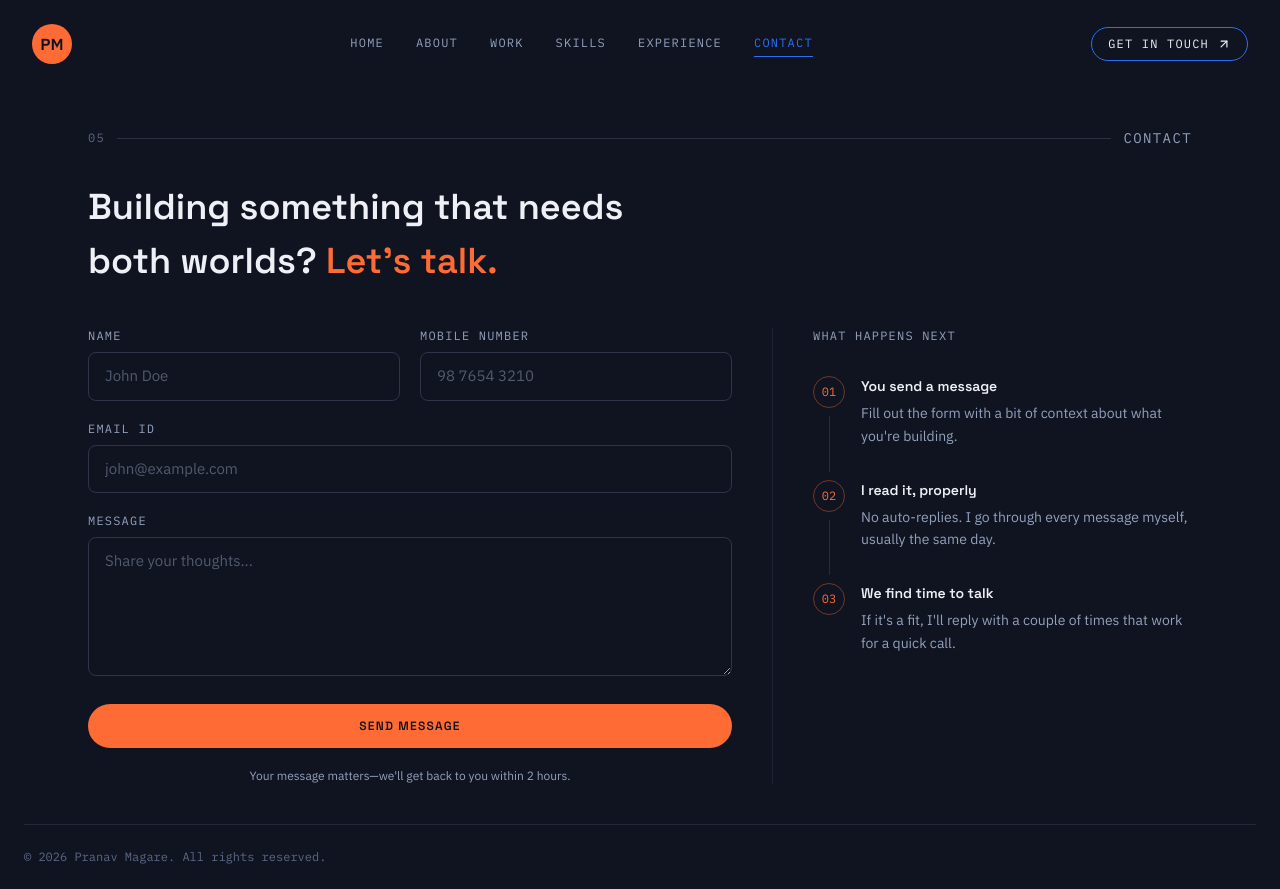
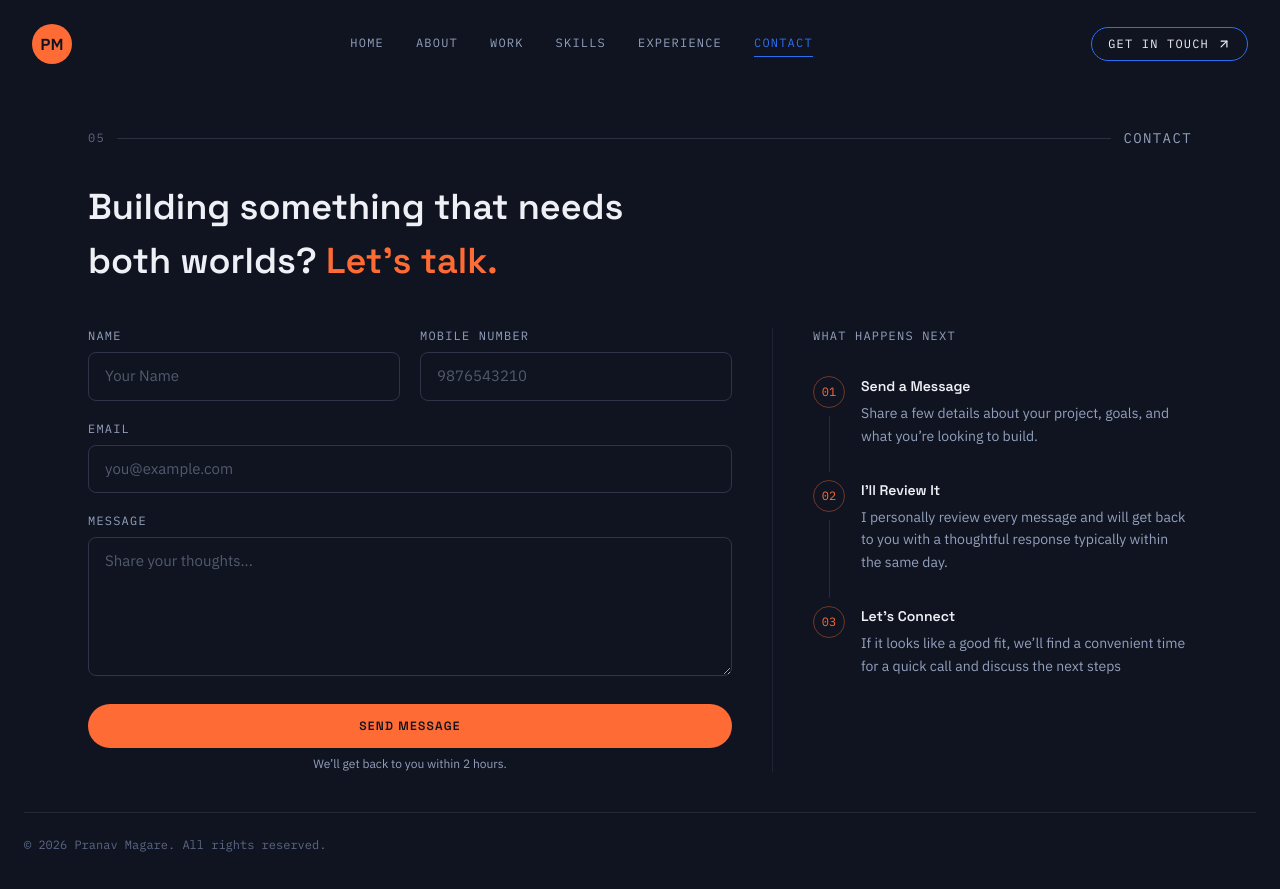
Before and after one commit to VickyDevlo/portfolio, a React (Vite) app: page /contact in a window 1280 px wide. Built offline with nearby package versions, Linux system fonts and the light colour scheme.

Commit message:
CHANGES IN CONTACT PAGE

```diff
--- a/src/data/content.js
+++ b/src/data/content.js
@@ -1,4 +1,11 @@
 import { User, Layers, Briefcase } from "lucide-react";
+
+export const INITIAL_FORM_FIELDS = {
+  name: "",
+  mobile: "",
+  email: "",
+  message: "",
+};
 
 export const CONTACT = {
   name: "Pranav Magare",
@@ -288,18 +295,18 @@ export const EDUCATION = {
 export const CONTACT_STEPS = [
   {
     n: "01",
-    title: "You send a message",
-    desc: "Fill out the form with a bit of context about what you're building.",
+    title: "Send a Message",
+    desc: "Share a few details about your project, goals, and what you’re looking to build.",
   },
   {
     n: "02",
-    title: "I read it, properly",
-    desc: "No auto-replies. I go through every message myself, usually the same day.",
+    title: "I’ll Review It",
+    desc: "I personally review every message and will get back to you with a thoughtful response typically within the same day.",
   },
   {
     n: "03",
-    title: "We find time to talk",
-    desc: "If it's a fit, I'll reply with a couple of times that work for a quick call.",
+    title: "Let’s Connect",
+    desc: "If it looks like a good fit, we’ll find a convenient time for a quick call and discuss the next steps",
   },
 ];
 
--- a/src/shared/ContactForm.jsx
+++ b/src/shared/ContactForm.jsx
@@ -1,47 +1,50 @@
-import React, { useEffect, useState } from "react";
+import React, { useState } from "react";
 import emailjs from "@emailjs/browser";
 import { useToast } from "../hooks/useToast";
+import { INITIAL_FORM_FIELDS } from "../data/content";
 
 export const ContactForm = () => {
-  const [formData, setFormData] = useState({
-    name: "",
-    mobile: "",
-    email: "",
-    message: "",
-  });
+  const [formData, setFormData] = useState(INITIAL_FORM_FIELDS);
   const [status, setStatus] = useState("");
   const toast = useToast();
 
-  const handleChange = (e) => {
-    setFormData({ ...formData, [e.target.name]: e.target.value });
+  const handleChange = (event) => {
+    const { name, value } = event.target;
+    setFormData((prev) => ({
+      ...prev,
+      [name]: value,
+    }));
   };
 
-  const handleSubmit = (e) => {
+  const handleSubmit = async (e) => {
     e.preventDefault();
+    if (status === "sending") return;
+    const mobileNumber = formData.mobile.trim();
+    if (!/^[6-9]\d{9}$/.test(mobileNumber)) {
+      toast.error("Please enter a valid 10-digit mobile number.");
+      return;
+    }
     setStatus("sending");
-
-    emailjs
-      .send(
+    try {
+      await emailjs.send(
         import.meta.env.VITE_EMAILJS_SERVICE_ID,
         import.meta.env.VITE_EMAILJS_TEMPLATE_ID,
         {
-          name: formData.name,
-          mobile: formData.mobile,
-          email: formData.email,
-          message: formData.message,
+          name: formData.name.trim(),
+          mobile: mobileNumber,
+          email: formData.email.trim(),
+          message: formData.message.trim(),
         },
         import.meta.env.VITE_EMAILJS_PUBLIC_KEY,
-      )
-      .then(() => {
-        setStatus("success");
-        toast.success("Message sent successfully!");
-        setFormData({ name: "", mobile: "", email: "", message: "" });
-      })
-      .catch((err) => {
-        console.error(err);
-        setStatus("error");
-        toast.error("Something went wrong. Please try again.");
-      });
+      );
+      setStatus("success");
+      toast.success("Message sent successfully!");
+      setFormData(INITIAL_FORM_FIELDS);
+    } catch (error) {
+      console.error("EmailJS error:", error);
+      setStatus("error");
+      toast.error("Something went wrong. Please try again.");
+    }
   };
 
   const inputClasses =
@@ -61,8 +64,8 @@ export const ContactForm = () => {
               type="text"
               name="name"
               id="name"
-              autoComplete="off"
-              placeholder="John Doe"
+              autoComplete="name"
+              placeholder="your name"
               value={formData.name}
               onChange={handleChange}
               required
@@ -77,60 +80,64 @@ export const ContactForm = () => {
               type="tel"
               name="mobile"
               id="mobile"
-              autoComplete="off"
-              placeholder="98 7654 3210"
+              autoComplete="tel"
+              placeholder="9876543210"
               value={formData.mobile}
-              onChange={handleChange}
-              pattern="[0-9+ ]{10,15}"
+              onChange={(e) => {
+                if (/^\d*$/.test(e.target.value)) {
+                  handleChange(e);
+                }
+              }}
+              maxLength={10}
+              inputMode="numeric"
+              pattern="[6-9][0-9]{9}"
               required
               className={inputClasses}
             />
           </div>
         </div>
-
         <div className="flex flex-col gap-2">
           <label htmlFor="email" className={labelClasses}>
-            Email id
+            Email
           </label>
           <input
             type="email"
             name="email"
             id="email"
-            autoComplete="off"
-            placeholder="john@example.com"
+            autoComplete="email"
+            placeholder="you@example.com"
             value={formData.email}
             onChange={handleChange}
             required
             className={inputClasses}
           />
         </div>
-
         <div className="flex flex-col gap-2">
-          <label htmlFor="message" className={labelClasses}>Message</label>
+          <label htmlFor="message" className={labelClasses}>
+            Message
+          </label>
           <textarea
             name="message"
             id="message"
             placeholder="Share your thoughts..."
-            rows="5"
-            autoComplete="off"
+            rows={5}
             value={formData.message}
             onChange={handleChange}
             required
             className={`${inputClasses} resize-y`}
           />
         </div>
-
         <button
           type="submit"
           disabled={status === "sending"}
-          className=" mt-2 bg-ember hover:bg-ember/90 disabled:opacity-60 disabled:cursor-not-allowed text-ink font-display font-semibold text-xs uppercase tracking-widest rounded-full px-8 py-3.5 transition-colors duration-200"
+          className="my-2 bg-ember hover:bg-ember/90 disabled:opacity-60 disabled:cursor-not-allowed text-ink font-display font-semibold text-xs uppercase tracking-widest rounded-full px-8 py-3.5 transition-colors duration-200"
         >
           {status === "sending" ? "Sending..." : "Send message"}
         </button>
-        <p className="font-body text-xs text-center text-mist">
-          Your message matters—we'll get back to you within 2 hours.
-        </p>
       </form>
+      <p className="font-body text-xs text-center text-mist">
+        We’ll get back to you within 2 hours.
+      </p>
     </div>
   );
 };
--- a/src/shared/ContactSteps.jsx
+++ b/src/shared/ContactSteps.jsx
@@ -5,7 +5,7 @@ export const ContactSteps = () => {
   return (
     <div className="lg:border-l lg:border-mistdim/20 lg:pl-10">
       <p className="font-mono text-xs uppercase tracking-widest text-mist mb-8">
-        What happens next
+        what happens next
       </p>
 
       <div className="flex flex-col">
--- a/src/shared/ExperienceItem.jsx
+++ b/src/shared/ExperienceItem.jsx
@@ -18,11 +18,11 @@ export const ExperienceItem = ({ item, first = false }) => {
           {item.role}
         </h3>
         <p className="text-sm mb-3 text-blue">{item.org}</p>
-        <ul className="space-y-1.5">
-          {item.bullets.map((b, i) => (
+        <ul className="space-y-2">
+          {item.bullets.map((bullet, i) => (
             <li key={i} className="text-sm flex gap-2 text-mist">
-              <span className="text-mistdim">—</span>
-              <span>{b}</span>
+              <span className="mt-2 h-1 w-1 shrink-0 rounded-full bg-mistdim" />
+              <span>{bullet}</span>
             </li>
           ))}
         </ul>
```
